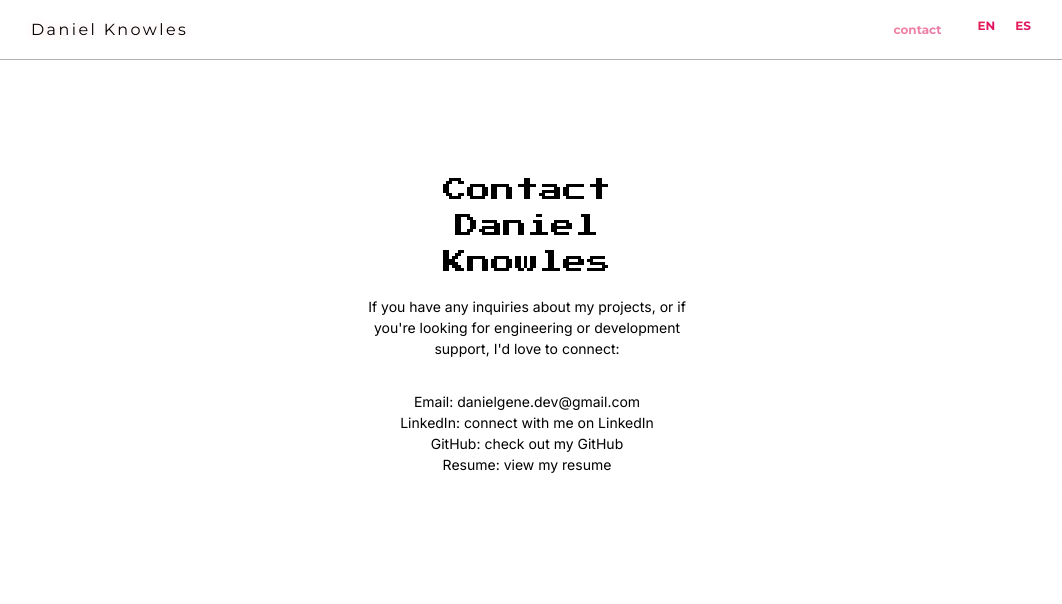
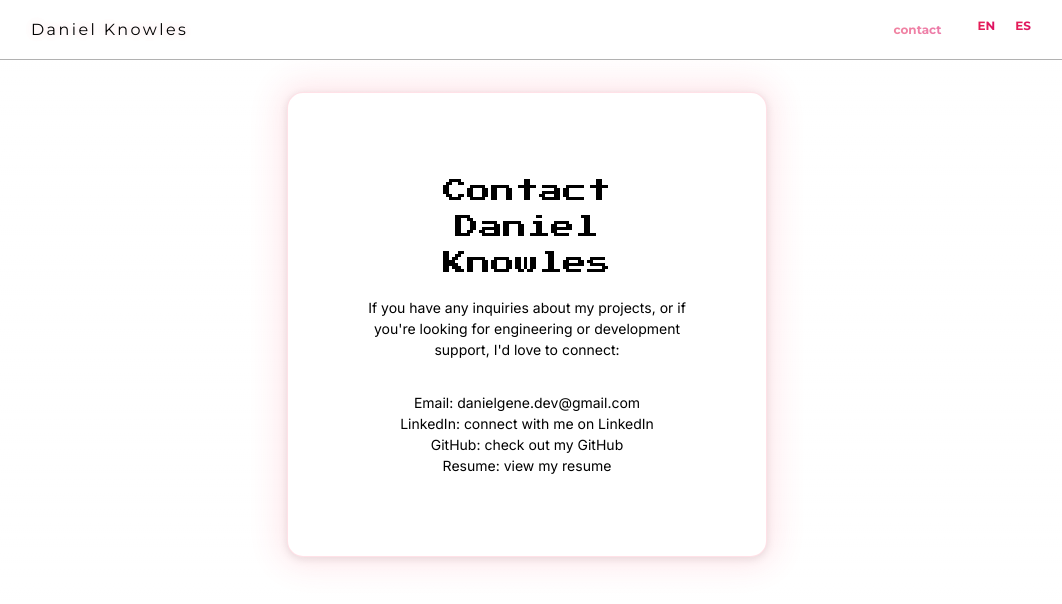
Before and after one commit to danicodes01/portfolio, a Next.js app: page /1/contact in a window 1280 px wide. Shown: the top 604 px of the page, without its empty margins (113-1175 px from the left). Built offline with nearby package versions, Linux system fonts and the light colour scheme.

Commit message:
PORT034: added glow to contact page

```diff
--- a/app/[lang]/contact/page.module.css
+++ b/app/[lang]/contact/page.module.css
@@ -5,9 +5,22 @@
   padding: 5rem;
   max-width: 30rem;
   background-color: var(--contact-background);
-  box-shadow: 0 0 4px rgba(255, 255, 255, 0.1);
-  border-radius: 8px;
+  /* Add the same glow effect as project cards */
+  box-shadow:
+    0 0 32px 8px rgba(var(--card-glow), var(--card-glow-alpha)),
+    0 2px 8px rgba(0, 0, 0, 0.10);
+  border: 1px solid rgba(var(--card-glow), 0.15);
+  border-radius: 16px;
   text-align: center;
+  transition: box-shadow 0.2s, border-color 0.2s;
+}
+
+/* Add hover effect like project cards */
+.contact:hover {
+  box-shadow:
+    0 0 48px 12px rgba(var(--card-glow), 0.22),
+    0 4px 16px rgba(0, 0, 0, 0.14);
+  border-color: rgba(var(--card-glow), 0.22);
 }
 
 .header h1 {
@@ -26,7 +39,6 @@
 .info {
   font-size: 0.875rem;
   color: rgb(var(--contact-text-rgb));
-
 }
 
 .link {
```
